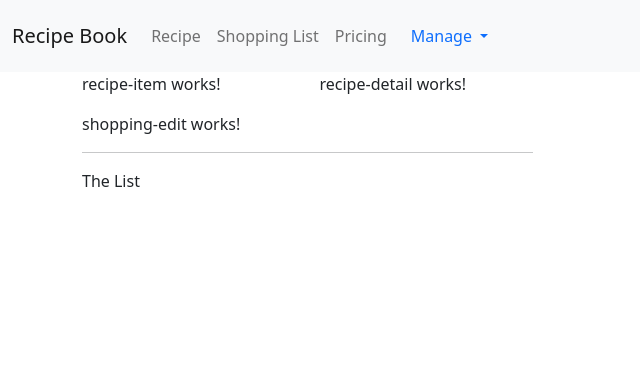
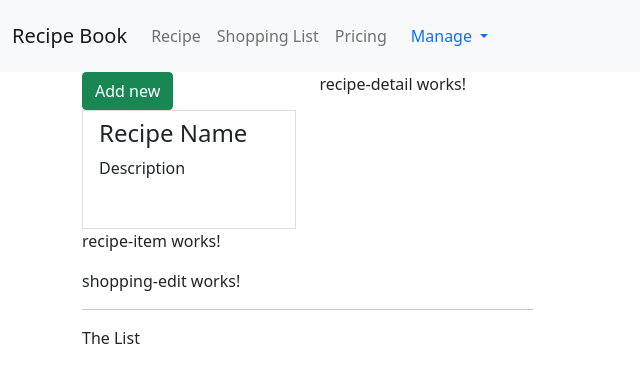
Before and after one commit to Waheed-Programmer/CMS-Blog-Angular-App, an Angular app: page / in a window 1280 px wide. Shown: the top 382 px of the page, without its empty margins (0-640 px from the left). Built offline with nearby package versions, Linux system fonts and the light colour scheme.

Commit message:
add recipe bootstrape template

```diff
--- a/src/app/recipe/recipe-list/recipe-list.component.html
+++ b/src/app/recipe/recipe-list/recipe-list.component.html
@@ -1 +1,19 @@
-<app-recipe-item></app-recipe-item>
+<div class="row">
+    <div class="col-xl-12">
+        <button class="btn btn-success">Add new </button>
+    </div>
+</div>
+<div class="row">
+    <div class="col-xl-12">
+        <a class="list-group-item clearfix">
+        <div class="pull-left">
+            <h4 class="list-group-item-heading">Recipe Name</h4>
+            <p class="list-group-item-text">Description</p>
+        </div>
+        <span class="pul-right">
+            <img src="" alt="" class="img-responsive" style="max-height: 50px;">
+        </span>
+    </a>
+    <app-recipe-item></app-recipe-item>
+    </div>
+</div>
--- a/src/app/recipe/recipe-list/recipe-list.component.ts
+++ b/src/app/recipe/recipe-list/recipe-list.component.ts
@@ -1,4 +1,5 @@
 import { Component, OnInit } from '@angular/core';
+import { Recipe } from '../recipe.Model';
 
 @Component({
   selector: 'app-recipe-list',
@@ -7,8 +8,11 @@ import { Component, OnInit } from '@angular/core';
 })
 export class RecipeListComponent implements OnInit {
 
+  recipe:Recipe[] = [
+    new Recipe('A test recipe', 'Simply Data','https://www.acouplecooks.com/wp-content/uploads/2020/06/Caesar-Salad-022-735x919.jpg')
+
+  ];
   constructor() { }
-
   ngOnInit(): void {
   }
 
--- a/src/app/recipe/recipe.Model.ts
+++ b/src/app/recipe/recipe.Model.ts
@@ -1,7 +1,11 @@
-export class recipe{
+export class Recipe{
+
+
 public name: string ;
 public desc: string;
 public imagpath: string;
+
+
 constructor(name:string , desc: string , imagepath: string){
     this.name = name;
     this.desc = desc;
```
